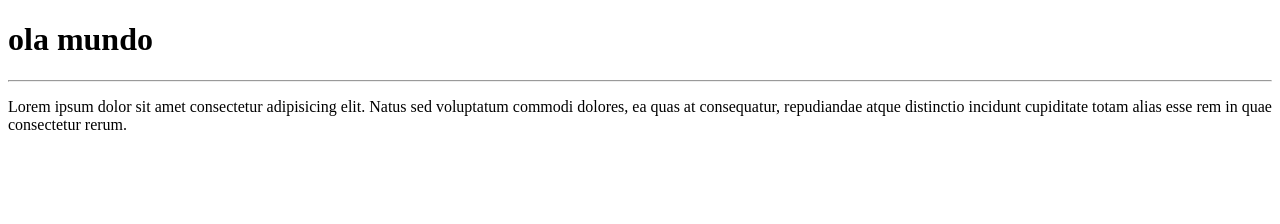
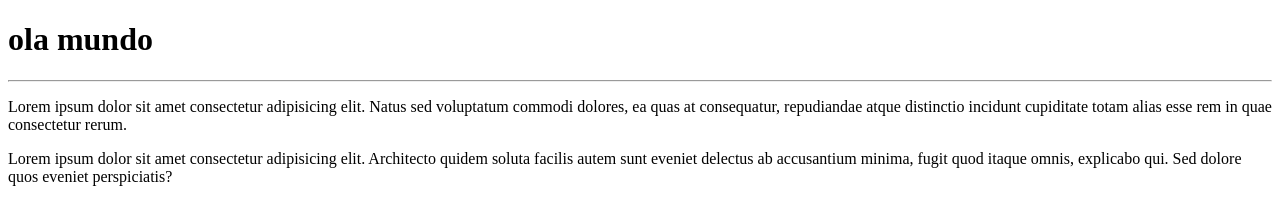
Before and after one commit to Triponrick/ola-mundo, a plain HTML site: page site-exemplo/index.HTML in a window 1280 px wide. Drawn offline with Linux system fonts and the light colour scheme.

Commit message:
adicionei um paragrafo

```diff
--- a/site-exemplo/index.HTML
+++ b/site-exemplo/index.HTML
@@ -9,5 +9,6 @@
     <h1>ola mundo</h1>
     <hr>
     <p>Lorem ipsum dolor sit amet consectetur adipisicing elit. Natus sed voluptatum commodi dolores, ea quas at consequatur, repudiandae atque distinctio incidunt cupiditate totam alias esse rem in quae consectetur rerum.</p>
+    <p>Lorem ipsum dolor sit amet consectetur adipisicing elit. Architecto quidem soluta facilis autem sunt eveniet delectus ab accusantium minima, fugit quod itaque omnis, explicabo qui. Sed dolore quos eveniet perspiciatis?</p>
 </body>
 </html>
```
